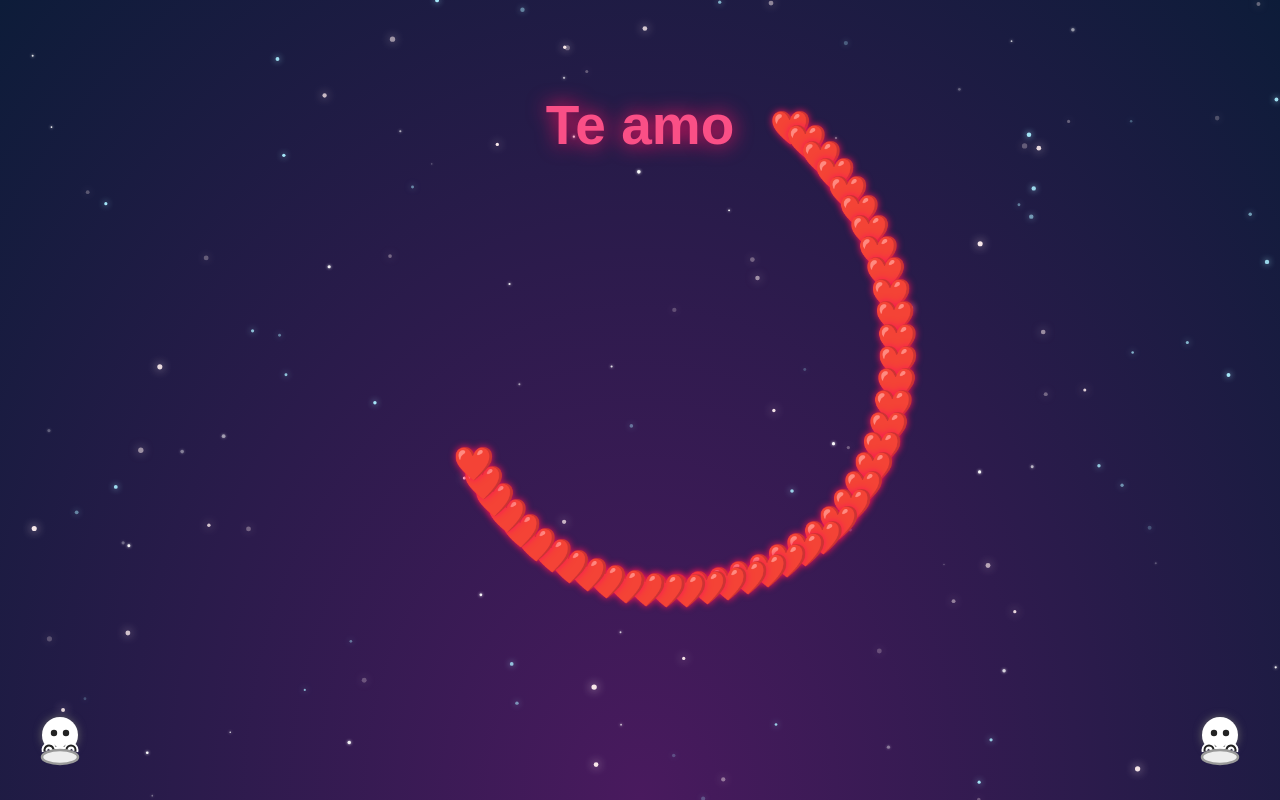
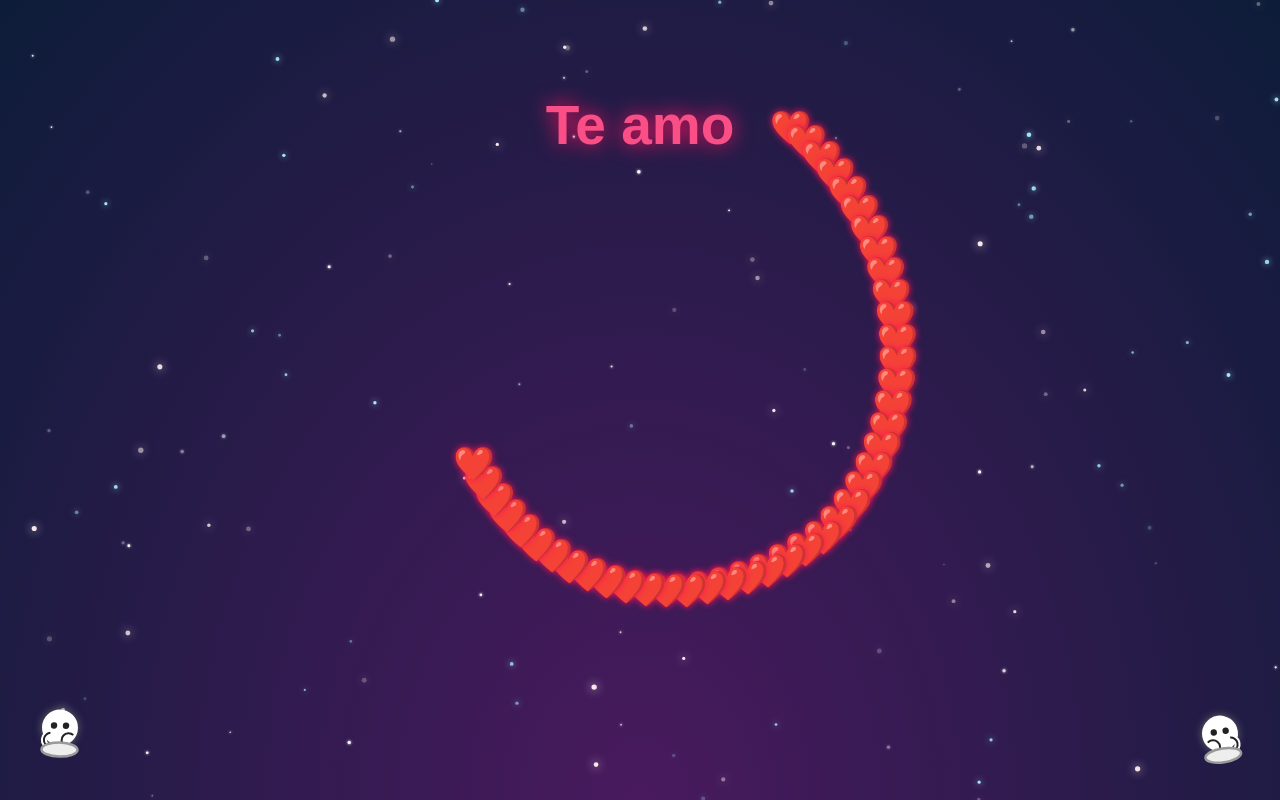
Before and after one commit to xhlazz/IdkGameLol, a plain HTML site: page index.html in a window 1280 px wide. Both pictures are taken after a click on the button "Click Para Una Sorpresa". Drawn offline with Linux system fonts and the light colour scheme.

Commit message:
Update index.html

```diff
--- a/index.html
+++ b/index.html
@@ -152,10 +152,20 @@
     resizeSurpriseCanvas();
     window.addEventListener('resize', resizeSurpriseCanvas);
 
-    function drawCharacter(ctx, x, y, facing = 'right', sitting = true) {
+    // --- CHARACTER/TURRET DRAW ---
+    function drawCharacter(ctx, x, y, facing, shooting, dancing, frame) {
       ctx.save();
       ctx.translate(x, y);
+
+      // DANCE: bounce and wiggle after shooting
+      if (dancing) {
+        let dancePhase = Math.sin(frame * 0.18 + (facing === 'left' ? 1 : 0)) * 8;
+        ctx.translate(0, dancePhase);
+        ctx.rotate(Math.sin(frame*0.13 + (facing==='left'?1.7:0))*0.15);
+      }
+
       ctx.scale(facing === 'left' ? -1 : 1, 1);
+
       // Body
       ctx.beginPath();
       ctx.arc(0, 0, 18, 0, Math.PI * 2);
@@ -164,27 +174,48 @@
       ctx.shadowBlur = 8;
       ctx.fill();
       ctx.shadowBlur = 0;
+
       // Eyes
       ctx.beginPath(); ctx.arc(-6, -2, 3.2, 0, Math.PI * 2);
       ctx.arc(6, -2, 3.2, 0, Math.PI * 2);
       ctx.fillStyle = "#222";
       ctx.fill();
-      // Smile
+
+      // Smile (big smile if dancing)
       ctx.beginPath();
-      ctx.arc(0, 7, 7, Math.PI*0.15, Math.PI*0.85);
+      let smileY = dancing ? 11 : 7;
+      let smileR = dancing ? 8.5 : 7;
+      ctx.arc(0, smileY, smileR, Math.PI*0.15, Math.PI*0.85);
       ctx.strokeStyle = "#222";
       ctx.lineWidth = 2;
       ctx.stroke();
-      // Sitting hands
+
+      // Arms: recoil when shooting
+      ctx.save();
+      let armsUp = shooting ? Math.sin(frame*0.35)*0.4+0.7 : (dancing?0.4:0.05);
+      ctx.rotate(-armsUp);
       ctx.beginPath();
-      ctx.arc(-11, 15, 4.5, Math.PI*0.9, Math.PI*2, false);
-      ctx.arc(11, 15, 4.5, Math.PI*1, Math.PI*2.1, false);
+      ctx.arc(-13, 8, 7, Math.PI*0.4, Math.PI*1.6);
       ctx.lineWidth = 6;
       ctx.strokeStyle = "#fff";
       ctx.stroke();
       ctx.lineWidth = 2;
       ctx.strokeStyle = "#222";
       ctx.stroke();
+      ctx.restore();
+
+      ctx.save();
+      ctx.rotate(armsUp);
+      ctx.beginPath();
+      ctx.arc(13, 8, 7, Math.PI*1.6, Math.PI*0.4, true);
+      ctx.lineWidth = 6;
+      ctx.strokeStyle = "#fff";
+      ctx.stroke();
+      ctx.lineWidth = 2;
+      ctx.strokeStyle = "#222";
+      ctx.stroke();
+      ctx.restore();
+
       // Saucer
       ctx.save();
       ctx.translate(0, 22);
@@ -198,6 +229,20 @@
       ctx.lineWidth = 2.5;
       ctx.stroke();
       ctx.restore();
+
+      // Shooting "glow"
+      if (shooting && frame%20<10) {
+        ctx.save();
+        ctx.globalAlpha = 0.35;
+        ctx.shadowColor = "#ff1361";
+        ctx.shadowBlur = 16;
+        ctx.beginPath();
+        ctx.arc(0, 0, 23, 0, Math.PI*2);
+        ctx.fillStyle = "#ff1361";
+        ctx.fill();
+        ctx.restore();
+      }
+
       ctx.restore();
     }
 
@@ -218,21 +263,21 @@
     // --- ANIMATED EMOJI HEART FLY-IN ---
     let flyingHearts = [];
     let animationFrame = 0;
-    let allArrived = false;
+    let shooting = true;
+    let dancing = false;
     function startHeartAnimation() {
       flyingHearts = [];
       animationFrame = 0;
-      allArrived = false;
+      shooting = true;
+      dancing = false;
       const w = canvas.width, h = canvas.height;
       const heartOutline = getHeartOutline(w, h, 42);
 
-      // Hearts fly in from bottom left/right toward each destination
       for (let i = 0; i < heartOutline.length; i++) {
         let t = i / (heartOutline.length - 1);
         let fromX = t < 0.5 ? 60 : w-60;
         let fromY = h-65;
         let {x: toX, y: toY} = heartOutline[i];
-        // Control point for arc
         let cpX = (fromX + toX)/2 + (t<0.5?-60:60);
         let cpY = Math.min(fromY, toY) - 120;
         flyingHearts.push({
@@ -262,11 +307,11 @@
       ctx.clearRect(0, 0, canvas.width, canvas.height);
 
       // Characters on saucers
-      drawCharacter(ctx, 60, canvas.height - 65, 'right', true);
-      drawCharacter(ctx, canvas.width - 60, canvas.height - 65, 'left', true);
+      let allArrived = flyingHearts.every(h=>h.arrived);
+      drawCharacter(ctx, 60, canvas.height - 65, 'right', shooting && !allArrived, dancing && allArrived, animationFrame);
+      drawCharacter(ctx, canvas.width - 60, canvas.height - 65, 'left', shooting && !allArrived, dancing && allArrived, animationFrame);
 
       // Animate hearts
-      allArrived = flyingHearts.every(h=>h.arrived);
       for (let i = 0; i < flyingHearts.length; i++) {
         let heart = flyingHearts[i];
         if (!heart.arrived) {
@@ -295,6 +340,8 @@
         ctx.shadowBlur = 20;
         ctx.fillText("Te amo", canvas.width / 2, canvas.height * 0.18);
         ctx.restore();
+        shooting = false;
+        dancing = true;
       }
 
       animationFrame++;
```
